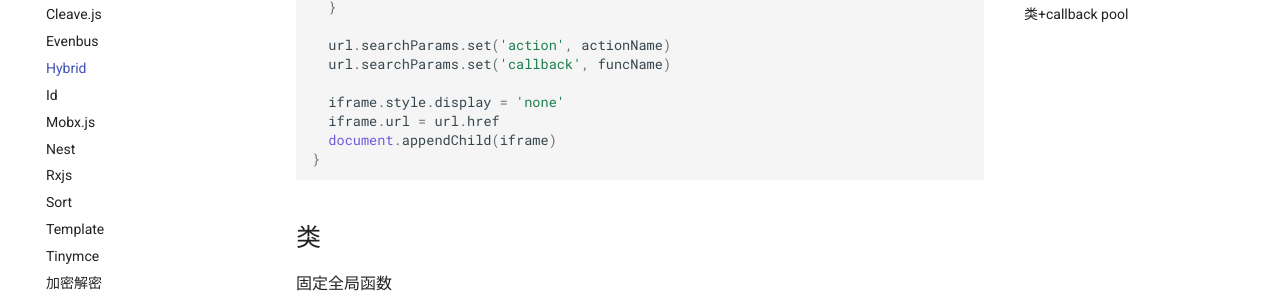
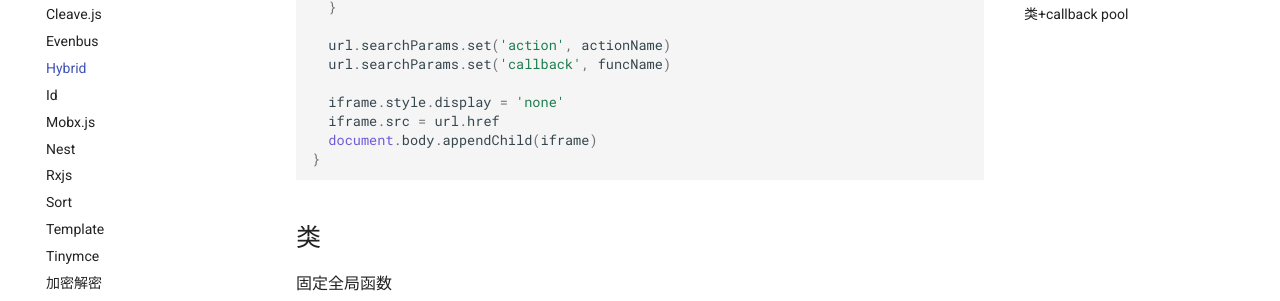
Before and after one commit to gozeon/cheatsheets, an MkDocs documentation site: the page built from docs/js/hybrid.md, in a window 1280 px wide and 900 px high, scrolled down 470 px. Shown: the part 148-449 px from the top of the window. Built offline with MkDocs 1.6.1 and Material for MkDocs 9.7.7, drawn with Linux system fonts in a browser that asks for light colours; comment, search, counter and statistics services are not loaded.

Commit message:
Update hybrid.md

````diff
--- a/docs/js/hybrid.md
+++ b/docs/js/hybrid.md
@@ -24,8 +24,8 @@ function hybrid({ actionName, params, callback }) {
   url.searchParams.set('callback', funcName)
 
   iframe.style.display = 'none'
-  iframe.url = url.href
-  document.appendChild(iframe)
+  iframe.src = url.href
+  document.body.appendChild(iframe)
 }
 ```
 
````
